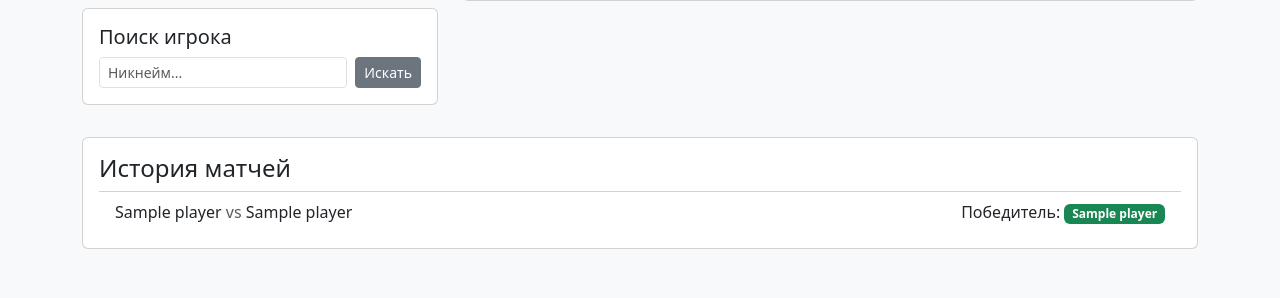
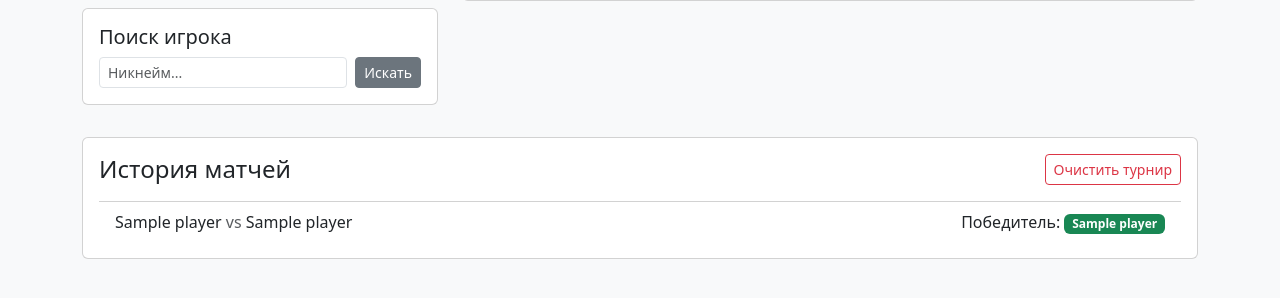
Before and after one commit to FRyuki121/GameTournament, a Flask app: page / in a window 1280 px wide. Shown: the part 263-561 px from the top of the page. Run offline with Flask 3, Linux system fonts and the light colour scheme; tables that the repository leaves empty hold one stand-in row (values such as "Sample post").

Commit message:
добавлена кнопка сброса очков и очистки истории

```diff
--- a/app/routes.py
+++ b/app/routes.py
@@ -68,8 +68,21 @@ def add_match():
 
 #удаление игрока
 @bp.route('/player/delete/<int:player_id>', methods=['POST'])
-def delete_player():
+def delete_player(player_id):
     player = Player.query.get_or_404(player_id)
     db.session.delete(player)
     db.session.commit()
     return redirect(url_for('main.index'))
+
+#очистка матчей и обнуление очков
+@bp.route('/tournament/reset', methods=['POST'])
+def reset_tournament():
+    Match.query.delete()
+
+    players = Player.query.all()
+    for player in players:
+        player.points = 0
+
+    db.session.commit()
+    flash('Турнир успешно сброшен! Очки обнулены, история очищена.')
+    return redirect(url_for('main.index'))
--- a/app/templates/index.html
+++ b/app/templates/index.html
@@ -64,7 +64,14 @@
 </div>
 
 <div class="card card-body mt-2 mb-5">
-    <h4>История матчей</h4>
+    <div class="d-flex justify-content-between align-items-center mb-3">
+        <h4 class="mb-0">История матчей</h4>
+        {% if matches %}
+        <form action="{{ url_for('main.reset_tournament') }}" method="POST" onsubmit="return confirm('Вы уверены, что хотите очистить всю историю и обнулить очки?')">
+            <button type="submit" class="btn btn-outline-danger btn-sm">Очистить турнир</button>
+        </form>
+        {% endif %}
+    </div>
     <ul class="list-group list-group-flush">
         {% for match in matches %}
         <li class="list-group-item d-flex justify-content-between align-middle">
```
